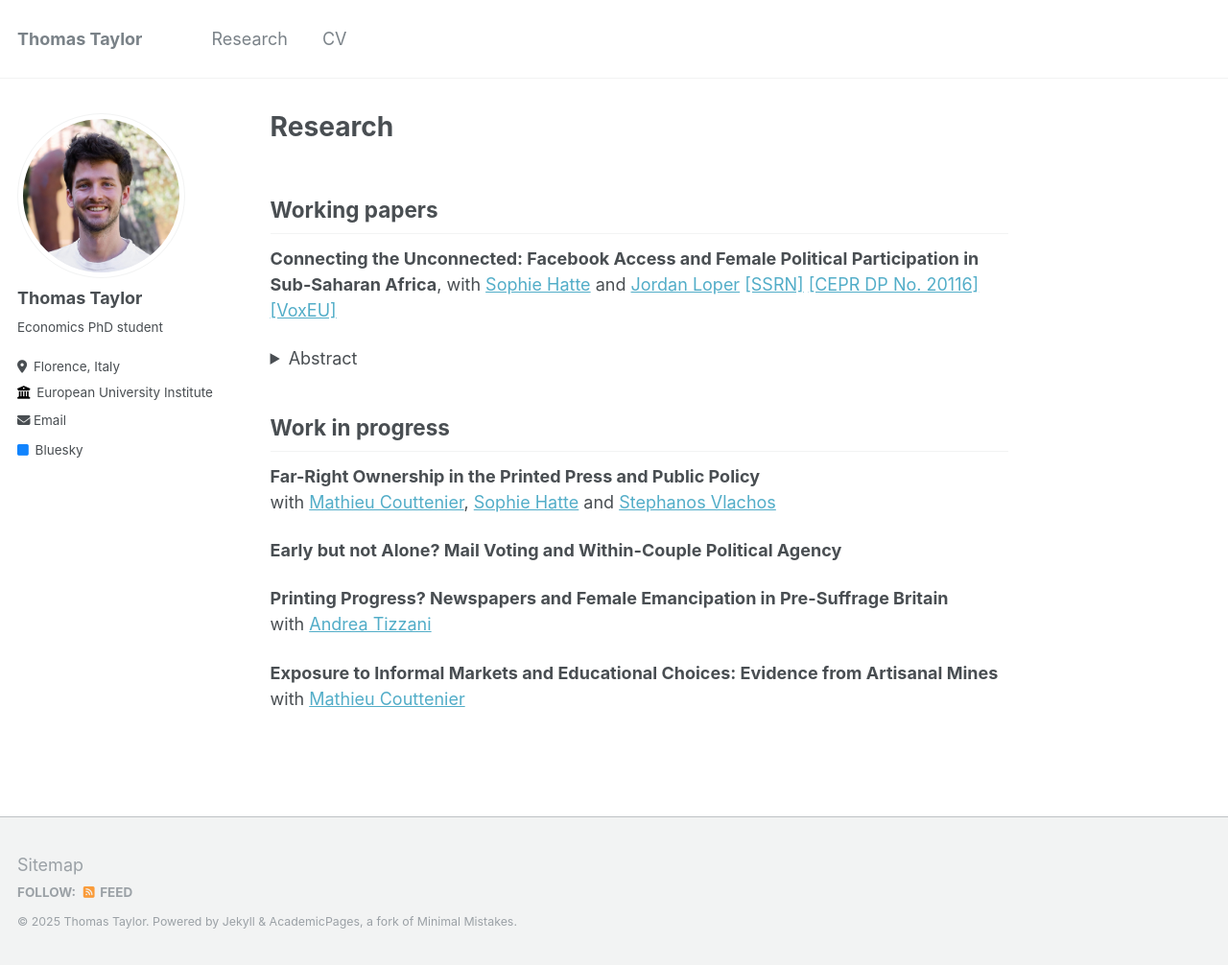
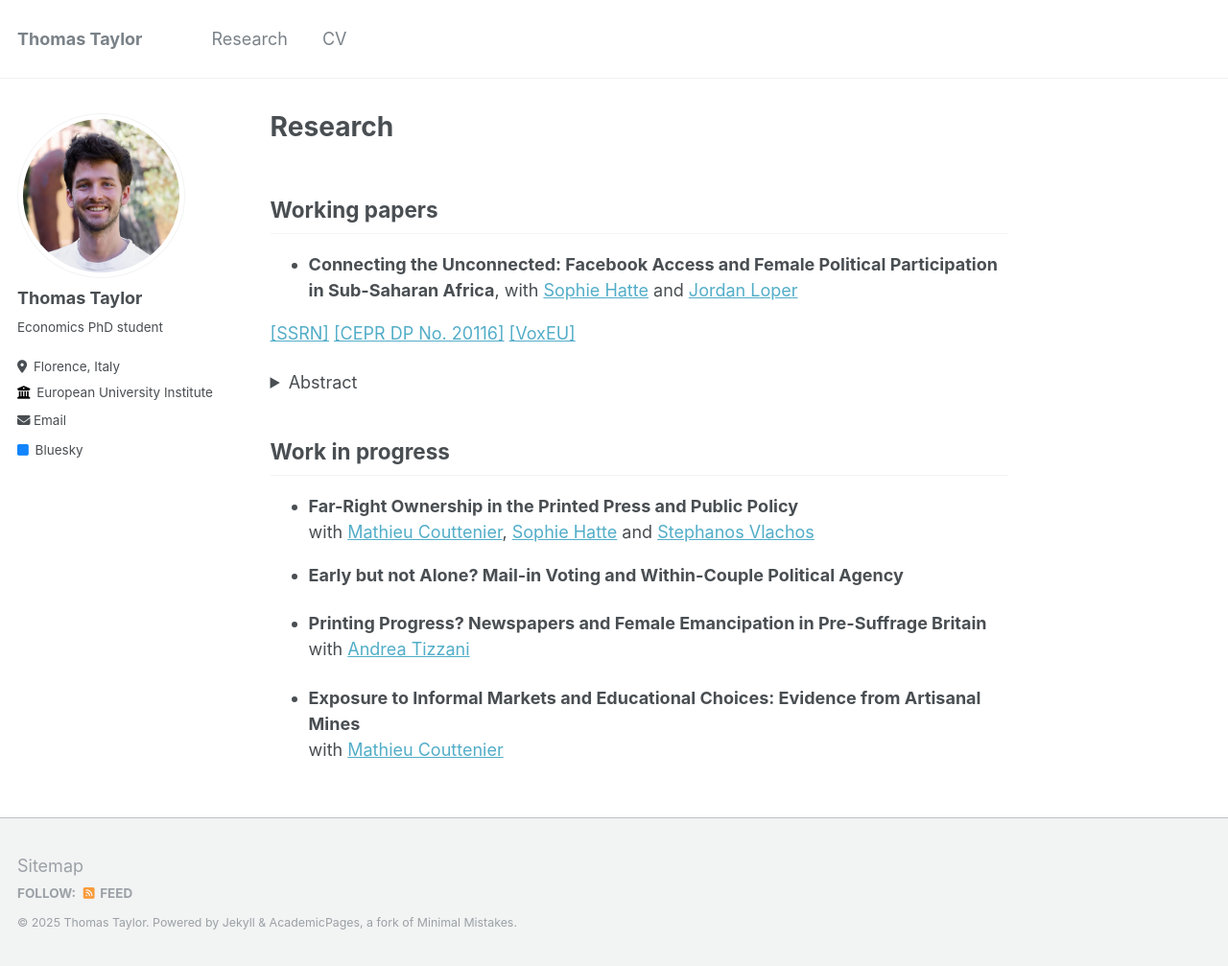
Before and after one commit to thomastaylor-econ/thomastaylor-econ.github.io, a Jekyll site: the page built from _pages/research.md, in a window 1280 px wide and 1007 px high. Shown: the whole window at 96% size. Built offline with Jekyll 4.4.1, drawn with Linux system fonts in a browser that asks for light colours.

```diff
--- a/_pages/research.md
+++ b/_pages/research.md
@@ -6,7 +6,8 @@ author_profile: true
 
 ## Working papers
 
-**Connecting the Unconnected: Facebook Access and Female Political Participation in Sub-Saharan Africa**, with [Sophie Hatte][hatte_link]{:target="_blank" rel="noopener"} and [Jordan Loper][loper_link]{:target="_blank" rel="noopener"}
+- **Connecting the Unconnected: Facebook Access and Female Political Participation in Sub-Saharan Africa**, with [Sophie Hatte][hatte_link]{:target="_blank" rel="noopener"} and [Jordan Loper][loper_link]{:target="_blank" rel="noopener"}
+
 [\[SSRN\]][HLT_ssrn]{:target="_blank" rel="noopener"} [\[CEPR DP No. 20116\]][HLT_cepr]{:target="_blank" rel="noopener"} [\[VoxEU\]][HLT_vox]{:target="_blank" rel="noopener"}
 
 <style>
@@ -26,7 +27,7 @@ Can social media help promote female access to political positions? Using data f
 
 ## Work in progress
 
-**Far-Right Ownership in the Printed Press and Public Policy**
+- **Far-Right Ownership in the Printed Press and Public Policy**
 with [Mathieu Couttenier][couttenier_link]{:target="_blank" rel="noopener"}, [Sophie Hatte][hatte_link]{:target="_blank" rel="noopener"} and [Stephanos Vlachos][vlachos_link]{:target="_blank" rel="noopener"}
 
 <style>
@@ -45,13 +46,13 @@ with [Mathieu Couttenier][couttenier_link]{:target="_blank" rel="noopener"}, [So
 [comment]: <> </details>
 
 
-**Early but not Alone? Mail Voting and Within-Couple Political Agency**
+- **Early but not Alone? Mail-in Voting and Within-Couple Political Agency**
 
 
-**Printing Progress? Newspapers and Female Emancipation in Pre-Suffrage Britain**
+- **Printing Progress? Newspapers and Female Emancipation in Pre-Suffrage Britain**
 with [Andrea Tizzani][tizzani_link]{:target="_blank" rel="noopener"}
 
-**Exposure to Informal Markets and Educational Choices: Evidence from Artisanal Mines**
+- **Exposure to Informal Markets and Educational Choices: Evidence from Artisanal Mines**
 with [Mathieu Couttenier][couttenier_link]{:target="_blank" rel="noopener"}
 
 
```
